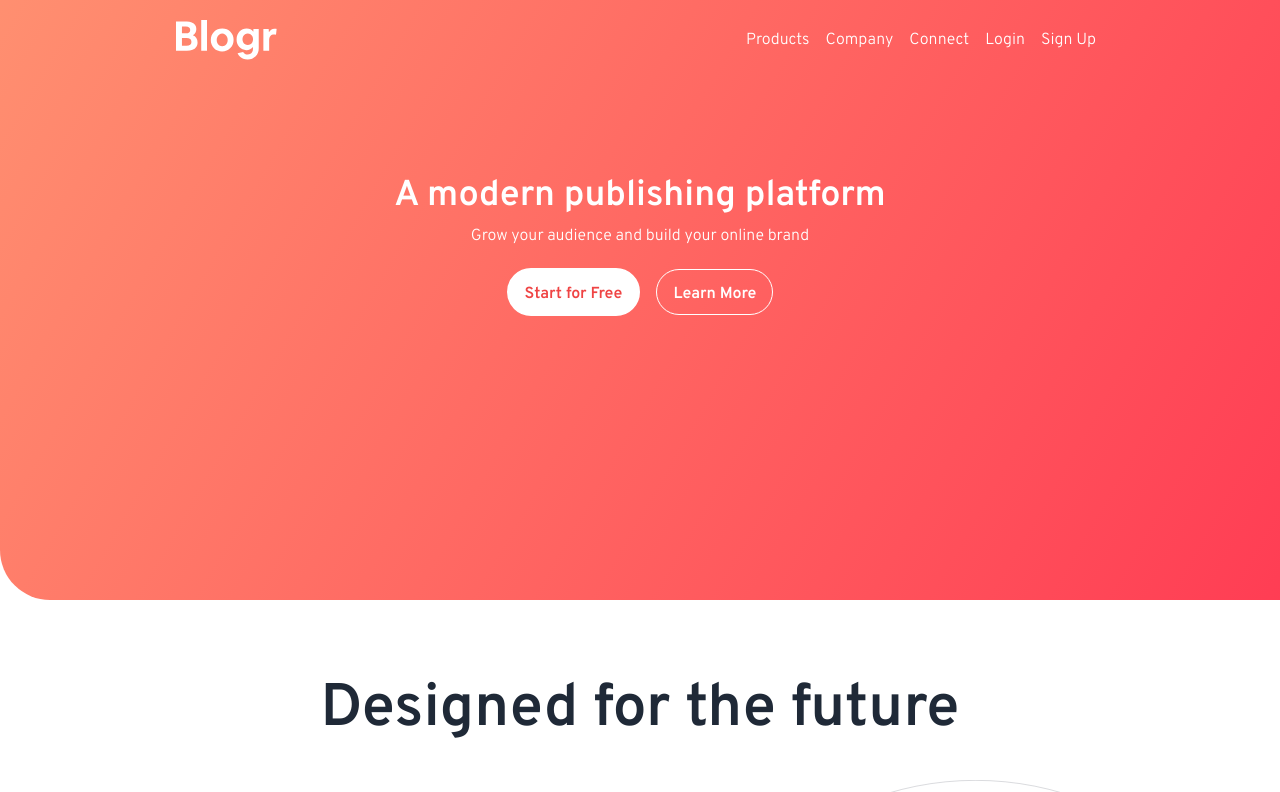
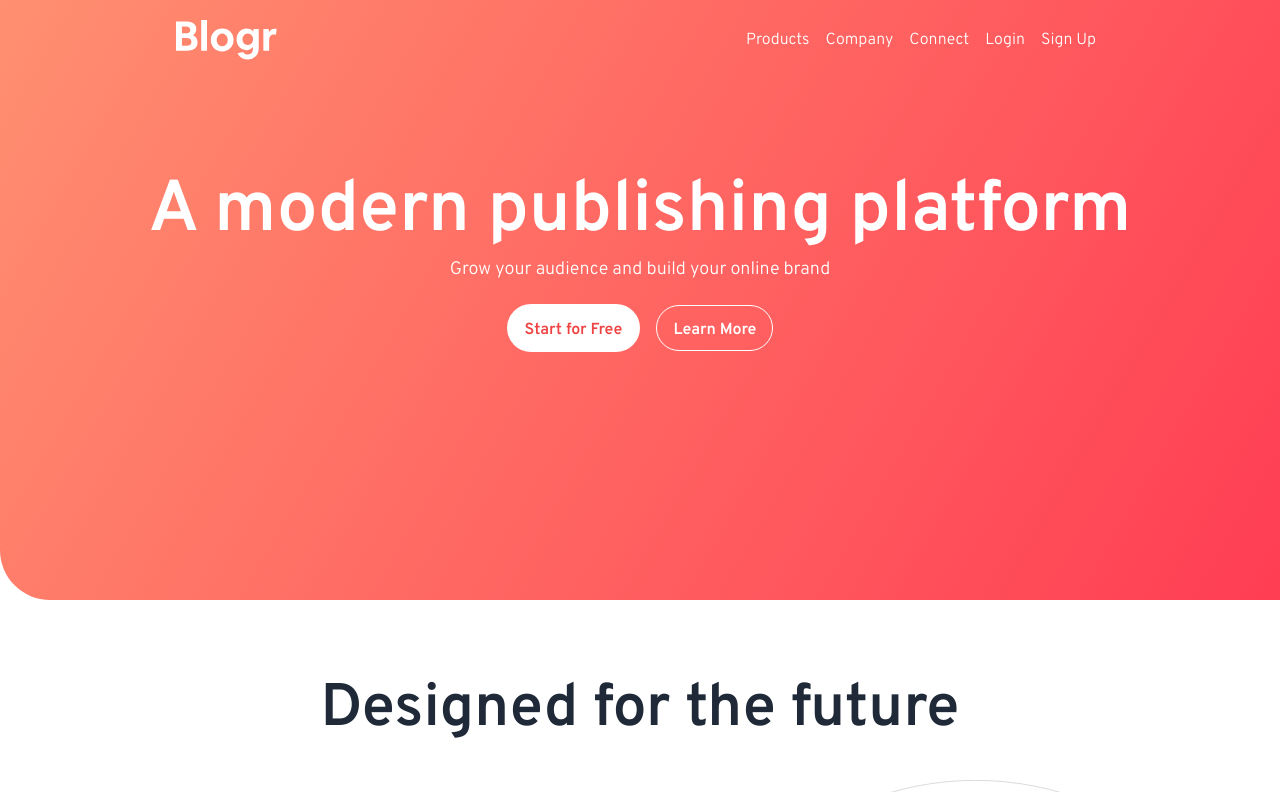
Before and after one commit to SankThomas/blogr-landing-page, a React (Create React App) app: page / in a window 1280 px wide. Shown: the top 792 px of the page. Built offline with nearby package versions, Linux system fonts and the light colour scheme.

Commit message:
desktop responsive

```diff
--- a/src/components/Showcase.js
+++ b/src/components/Showcase.js
@@ -8,10 +8,10 @@ const Showcase = () => {
     <>
       <section className="showcase">
         <div className="overlay py-44 px-5 text-center">
-          <h1 className="font-bold text-4xl text-white mb-2">
+          <h1 className="font-bold text-4xl text-white mb-2 md:text-5xl lg:text-6xl xl:text-7xl">
             A modern publishing platform
           </h1>
-          <p className="text-white mb-5">
+          <p className="text-white mb-5 lg:text-lg">
             Grow your audience and build your online brand
           </p>
           <Buttons />
```
